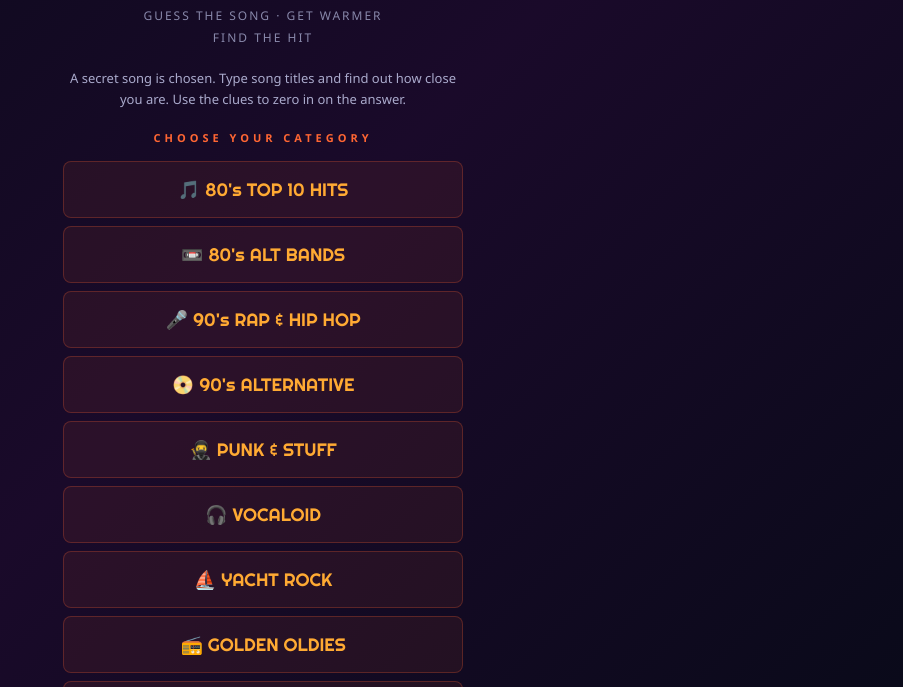
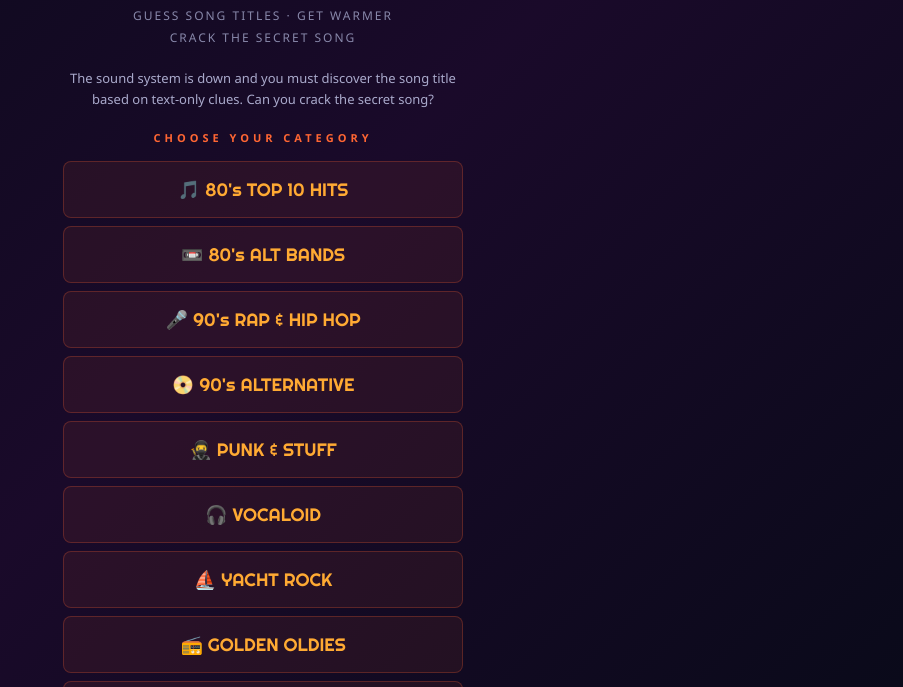
Before and after one commit to DAVeTOO333/bytesizedarcade_com, a website: page public/song-sleuth.html in a window 1280 px wide. Shown: the part 113-800 px from the top of the page, without its empty margins (377-1280 px from the left). Drawn offline with Linux system fonts and the light colour scheme; no server answers.

Commit message:
Revise game title and description text
Updated subtitle and description for clarity.

```diff
--- a/public/song-sleuth.html
+++ b/public/song-sleuth.html
@@ -321,9 +321,9 @@
 <div id="title-screen">
   <div class="music-notes">&#9834; &#9835; &#9834;</div>
   <div class="game-title">SONG SLEUTH</div>
-  <div class="subtitle">GUESS THE SONG &middot; GET WARMER<br>FIND THE HIT</div>
+  <div class="subtitle">GUESS SONG TITLES &middot; GET WARMER<br>CRACK THE SECRET SONG</div>
   <div class="description">
-    A secret song is chosen. Type song titles and find out how close you are. Use the clues to zero in on the answer.
+    The sound system is down and you must discover the song title based on text-only clues. Can you crack the secret song?
   </div>
   <div class="ticker-wrap" id="ticker-wrap">
     <div class="ticker-track" id="ticker-track"></div>
```
